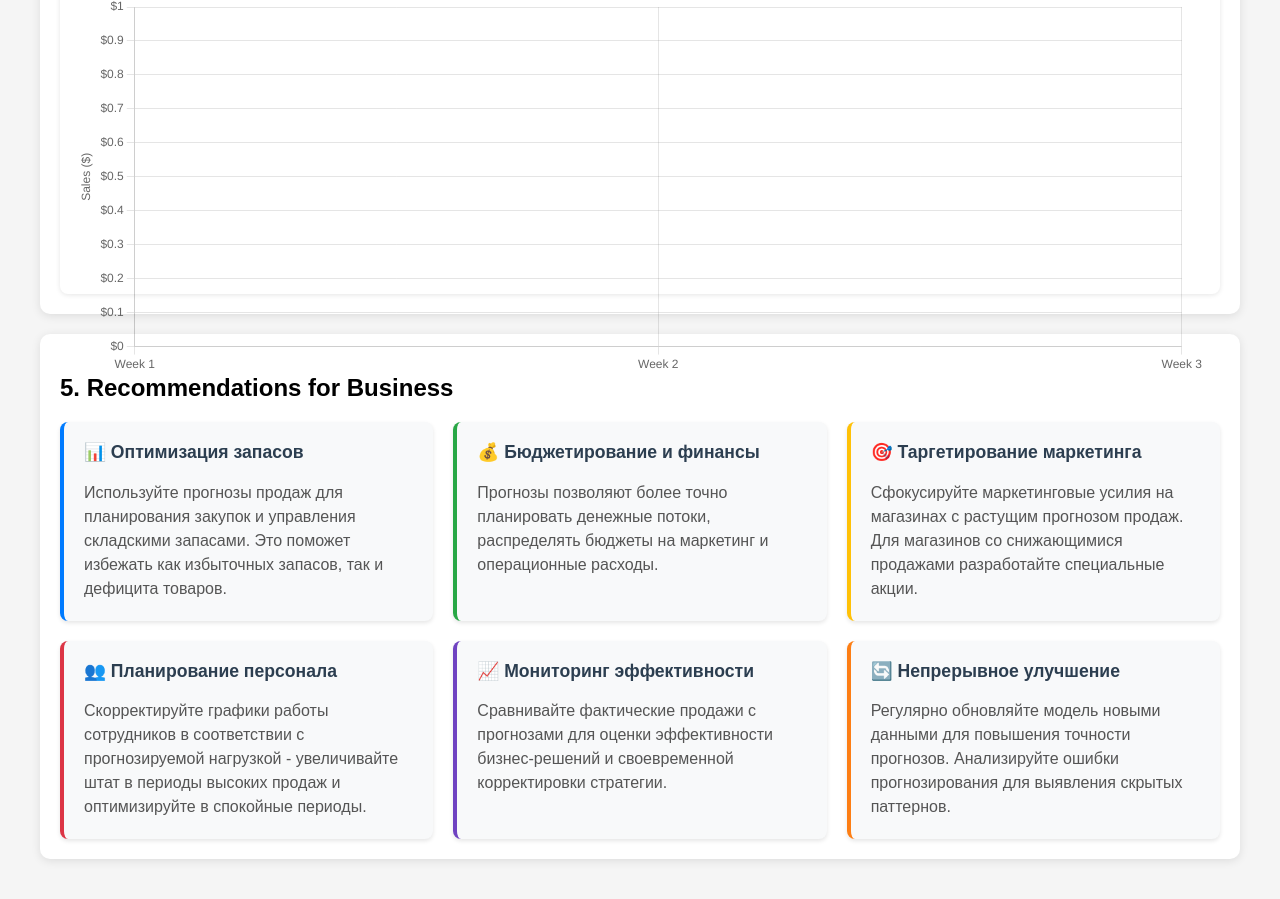
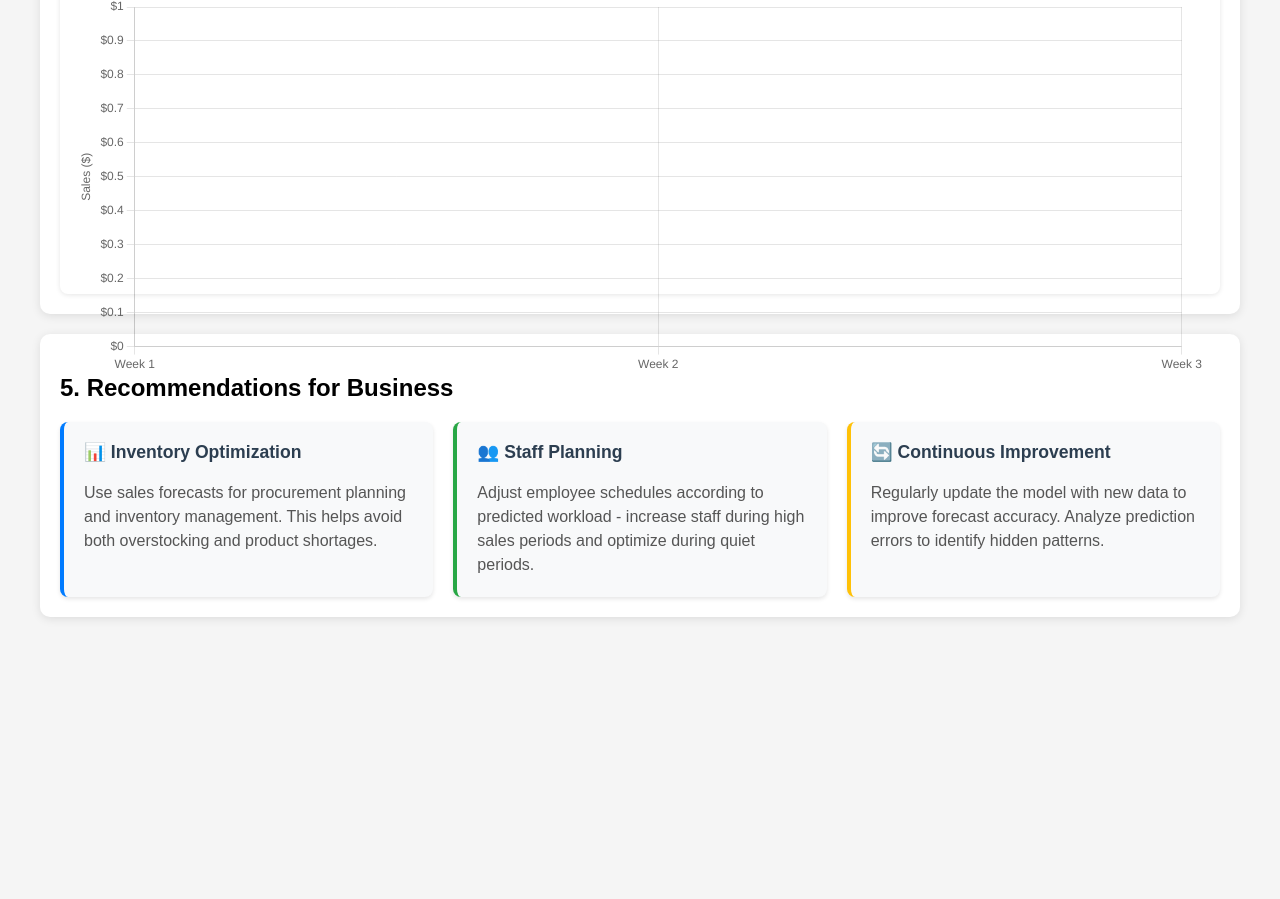
Before and after one commit to emiliagadeeva/NNDL-HSE-course, a plain HTML site: page pres7/index.html in a window 1280 px wide. Shown: the part 1357-2256 px from the top of the page. After the commit the page ends 2014 px from the top, so only its background shows below. Drawn offline with nearby package versions, Linux system fonts and the light colour scheme.

Commit message:
Update index.html

```diff
--- a/pres7/index.html
+++ b/pres7/index.html
@@ -136,24 +136,16 @@
             line-height: 1.5;
         }
 
+        .recommendation-item:nth-child(1) {
+            border-left-color: #007bff;
+        }
+
         .recommendation-item:nth-child(2) {
             border-left-color: #28a745;
         }
 
         .recommendation-item:nth-child(3) {
             border-left-color: #ffc107;
-        }
-
-        .recommendation-item:nth-child(4) {
-            border-left-color: #dc3545;
-        }
-
-        .recommendation-item:nth-child(5) {
-            border-left-color: #6f42c1;
-        }
-
-        .recommendation-item:nth-child(6) {
-            border-left-color: #fd7e14;
         }
     </style>
 </head>
@@ -269,33 +261,18 @@
 
         <div class="recommendations">
             <div class="recommendation-item">
-                <h3>📊 Оптимизация запасов</h3>
-                <p>Используйте прогнозы продаж для планирования закупок и управления складскими запасами. Это поможет избежать как избыточных запасов, так и дефицита товаров.</p>
+                <h3>📊 Inventory Optimization</h3>
+                <p>Use sales forecasts for procurement planning and inventory management. This helps avoid both overstocking and product shortages.</p>
             </div>
 
             <div class="recommendation-item">
-                <h3>💰 Бюджетирование и финансы</h3>
-                <p>Прогнозы позволяют более точно планировать денежные потоки, распределять бюджеты на маркетинг и операционные расходы.</p>
+                <h3>👥 Staff Planning</h3>
+                <p>Adjust employee schedules according to predicted workload - increase staff during high sales periods and optimize during quiet periods.</p>
             </div>
 
             <div class="recommendation-item">
-                <h3>🎯 Таргетирование маркетинга</h3>
-                <p>Сфокусируйте маркетинговые усилия на магазинах с растущим прогнозом продаж. Для магазинов со снижающимися продажами разработайте специальные акции.</p>
-            </div>
-
-            <div class="recommendation-item">
-                <h3>👥 Планирование персонала</h3>
-                <p>Скорректируйте графики работы сотрудников в соответствии с прогнозируемой нагрузкой - увеличивайте штат в периоды высоких продаж и оптимизируйте в спокойные периоды.</p>
-            </div>
-
-            <div class="recommendation-item">
-                <h3>📈 Мониторинг эффективности</h3>
-                <p>Сравнивайте фактические продажи с прогнозами для оценки эффективности бизнес-решений и своевременной корректировки стратегии.</p>
-            </div>
-
-            <div class="recommendation-item">
-                <h3>🔄 Непрерывное улучшение</h3>
-                <p>Регулярно обновляйте модель новыми данными для повышения точности прогнозов. Анализируйте ошибки прогнозирования для выявления скрытых паттернов.</p>
+                <h3>🔄 Continuous Improvement</h3>
+                <p>Regularly update the model with new data to improve forecast accuracy. Analyze prediction errors to identify hidden patterns.</p>
             </div>
         </div>
     </div>
```
